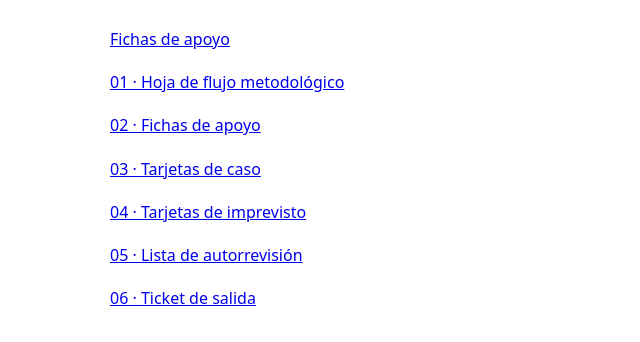
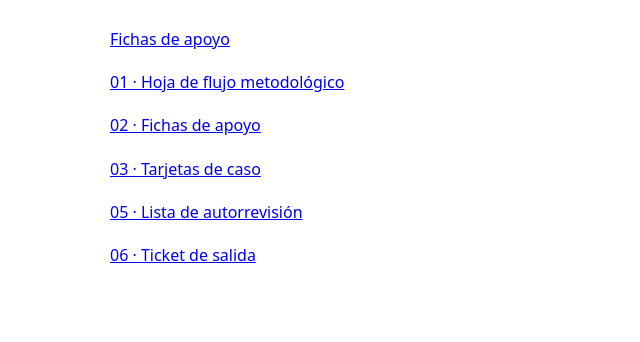
Before and after one commit to javiertognarelli/Clases2026, a plain HTML site: page index.html in a window 1280 px wide. Shown: the part 140-482 px from the top of the page, without its empty margins (210-850 px from the left). Drawn offline with Linux system fonts and the light colour scheme.

Commit message:
Retira las tarjetas de imprevisto hasta después de la clase
Co-Authored-By: Claude Opus 5.5 <noreply@anthropic.com>

```diff
--- a/index.html
+++ b/index.html
@@ -11,7 +11,6 @@
 <a href="secuenciacion/01_hoja_flujo_metodologico.pdf">01 · Hoja de flujo metodológico</a>
 <a href="secuenciacion/02_fichas_apoyo.pdf">02 · Fichas de apoyo</a>
 <a href="secuenciacion/03_tarjetas_caso.pdf">03 · Tarjetas de caso</a>
-<a href="secuenciacion/04_tarjetas_imprevisto.pdf">04 · Tarjetas de imprevisto</a>
 <a href="secuenciacion/05_lista_autorrevision.pdf">05 · Lista de autorrevisión</a>
 <a href="secuenciacion/06_ticket_salida.pdf">06 · Ticket de salida</a>
 </body>
```
Also changed, not shown: 3 other files.
